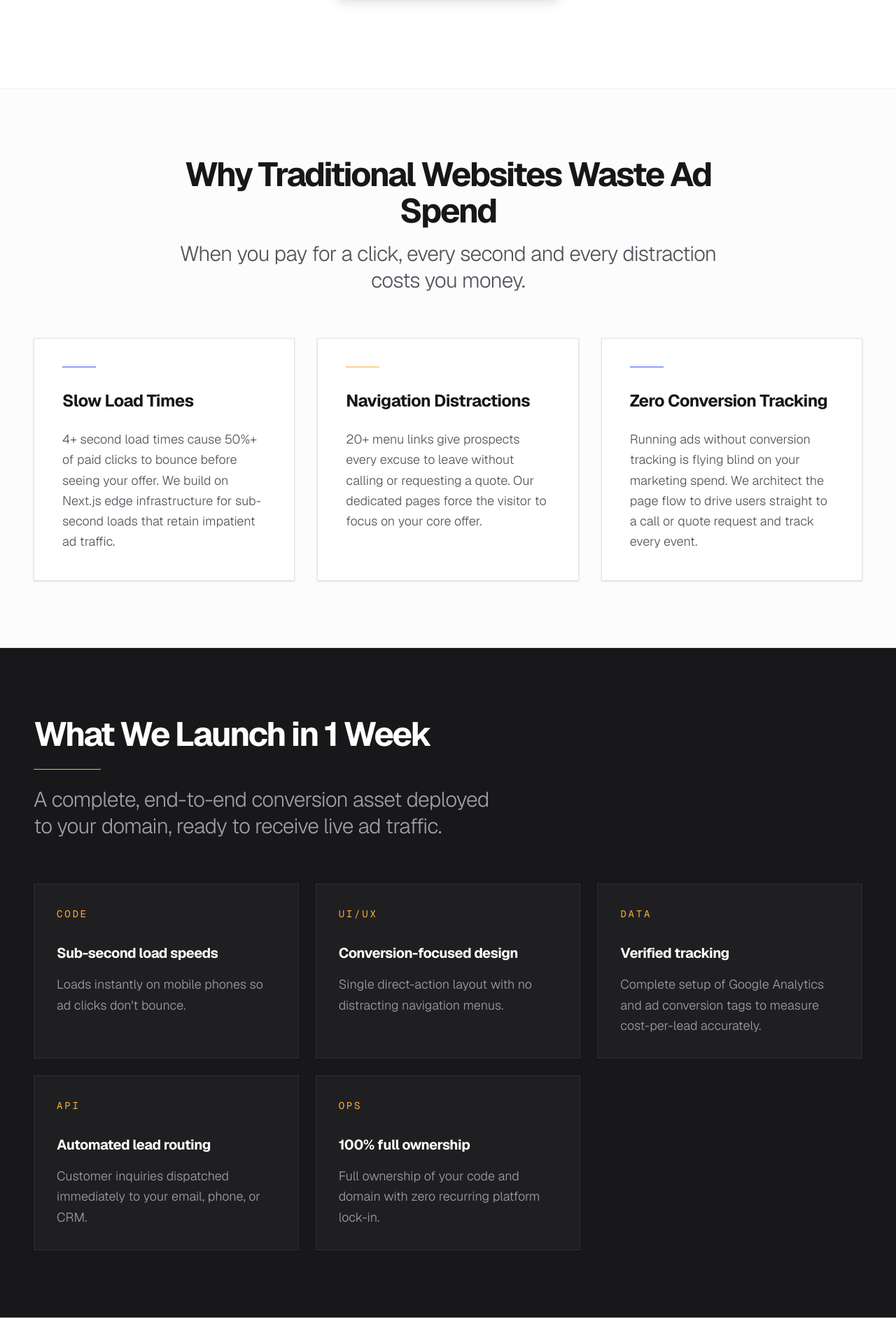
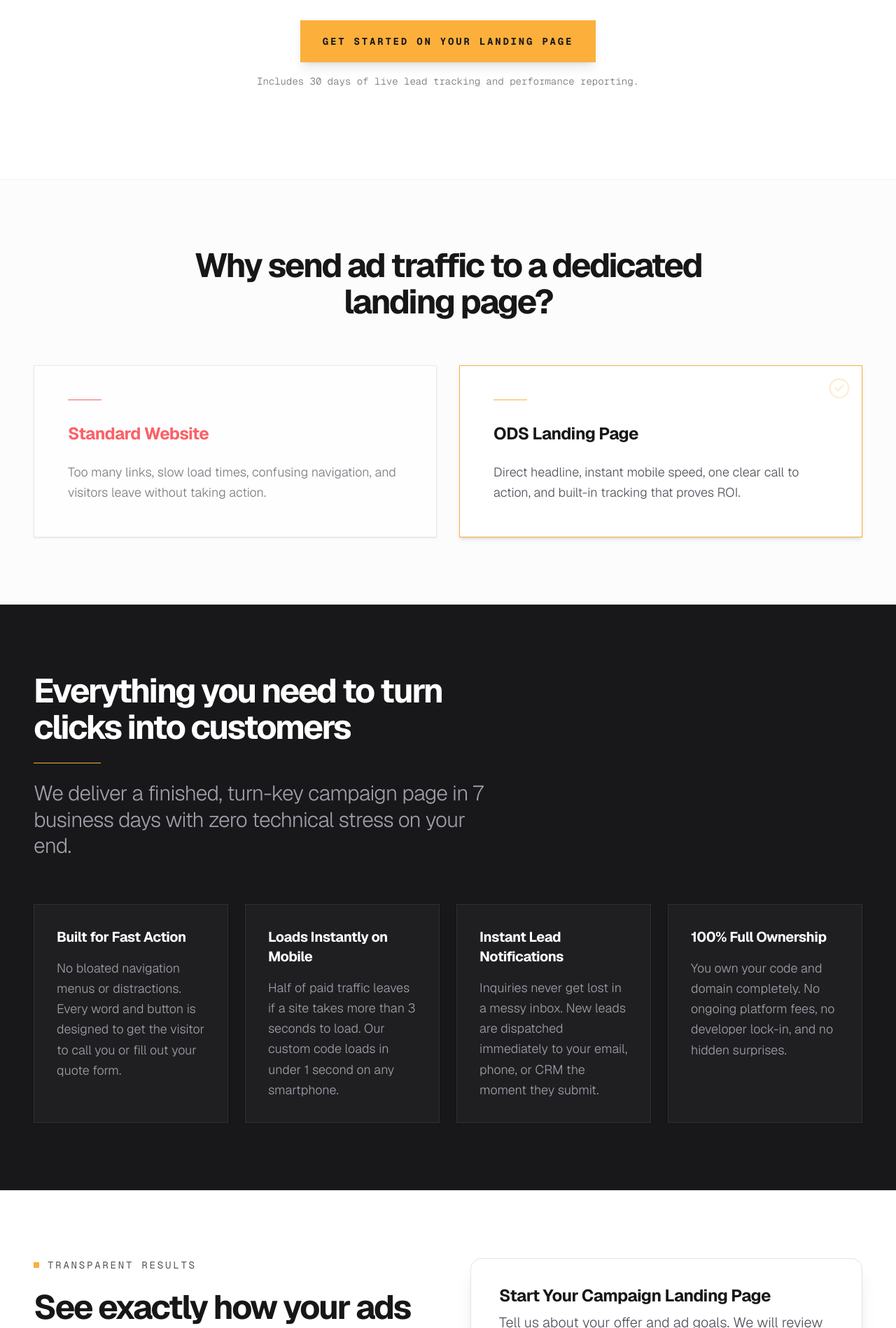
Before and after one commit to markohanesian/ods-headless, a Next.js app: page /lead-capture in a window 1280 px wide. Shown: the part 762-2660 px from the top of the page at 70% size. Built offline with nearby package versions, Linux system fonts and the light colour scheme.

Commit message:
refactor: optimize Lead Capture messaging and form UI

```diff
--- a/app/lead-capture/page.tsx
+++ b/app/lead-capture/page.tsx
@@ -11,57 +11,52 @@ export default function LeadCapturePage() {
         <div className="max-w-4xl mx-auto space-y-8 z-10">
           <div className="label-mono flex sm:justify-center items-start sm:items-center text-left sm:text-center max-sm:tracking-normal max-sm:text-xs max-sm:leading-snug">
             <span className="flex-shrink-0 h-2 w-2 bg-brand mr-3 mt-1 sm:mt-0"></span>
-            <span>BUILT IN 1 WEEK • 30-DAY PERFORMANCE TRACKING</span>
+            <span>BUILT IN 1 WEEK • 30 DAYS OF INCLUDED ANALYTICS</span>
           </div>
           <h1 className="text-5xl md:text-7xl lg:text-[6rem] font-bold tracking-[-0.05em] leading-[0.95] text-zinc-900 dark:text-zinc-50">
-            A high-converting landing page built in <span className="text-accent-blue">1 week.</span>
+            A high-converting landing page built to make your ads <span className="text-accent-blue">profitable.</span>
           </h1>
           <p className="lead-text text-zinc-600 dark:text-zinc-400 max-w-2xl mx-auto font-light">
-            Turn your paid ad clicks into booked calls, quote requests, and revenue. Deployed on high-speed infrastructure with built-in conversion tracking and a live 30-day Looker Studio performance dashboard.
+            Stop sending paid Google and social media traffic to slow, confusing websites. We build fast, focused landing pages that turn clicks into phone calls, quote requests, and real customers—shipped in one week.
           </p>
-          <div className="pt-8">
+          <div className="pt-8 flex flex-col items-center gap-4">
             <a
-              href="#pilot-application"
+              href="#intake-form"
               className="btn-brand"
             >
-              Claim Your 30-Day Pilot
+              Get Started on Your Landing Page
             </a>
+            <p className="text-sm font-mono text-zinc-500 dark:text-zinc-400">
+              Includes 30 days of live lead tracking and performance reporting.
+            </p>
           </div>
         </div>
       </section>
 
-      {/* Section 2: The Problem */}
+      {/* Section 2: Comparison */}
       <section className="px-6 py-24 bg-zinc-50/50 dark:bg-zinc-900/20 lg:px-12 border-t border-zinc-100 dark:border-zinc-900">
         <div className="max-w-7xl mx-auto">
           <div className="text-center max-w-3xl mx-auto mb-16 space-y-4">
-            <h2 className="text-4xl md:text-5xl font-bold tracking-tighter">Why Traditional Websites Waste Ad Spend</h2>
-            <p className="lead-text text-zinc-600 dark:text-zinc-400">
-              When you pay for a click, every second and every distraction costs you money.
-            </p>
+            <h2 className="text-4xl md:text-5xl font-bold tracking-tighter">Why send ad traffic to a dedicated landing page?</h2>
           </div>
 
-          <div className="grid md:grid-cols-3 gap-8">
-            <div className="p-8 sm:p-10 bg-white dark:bg-zinc-900 border border-zinc-200 dark:border-zinc-800 space-y-6 shadow-sm">
-              <div className="h-px w-12 bg-accent-blue mb-8"></div>
-              <h3 className="text-2xl font-bold tracking-tight">Slow Load Times</h3>
+          <div className="grid md:grid-cols-2 gap-8">
+            <div className="p-8 sm:p-12 bg-white dark:bg-zinc-900 border border-zinc-200 dark:border-zinc-800 space-y-6 shadow-sm opacity-75">
+              <div className="h-px w-12 bg-red-500 mb-8"></div>
+              <h3 className="text-2xl font-bold tracking-tight text-red-500">Standard Website</h3>
               <p className="text-lg text-zinc-600 dark:text-zinc-400 font-light leading-relaxed">
-                4+ second load times cause 50%+ of paid clicks to bounce before seeing your offer. We build on Next.js edge infrastructure for sub-second loads that retain impatient ad traffic.
+                Too many links, slow load times, confusing navigation, and visitors leave without taking action.
               </p>
             </div>
 
-            <div className="p-8 sm:p-10 bg-white dark:bg-zinc-900 border border-zinc-200 dark:border-zinc-800 space-y-6 shadow-sm">
+            <div className="p-8 sm:p-12 bg-white dark:bg-zinc-900 border border-brand space-y-6 shadow-md relative overflow-hidden">
+              <div className="absolute top-0 right-0 p-4">
+                <CheckCircle2 className="w-8 h-8 text-brand opacity-20" />
+              </div>
               <div className="h-px w-12 bg-brand mb-8"></div>
-              <h3 className="text-2xl font-bold tracking-tight">Navigation Distractions</h3>
+              <h3 className="text-2xl font-bold tracking-tight">ODS Landing Page</h3>
               <p className="text-lg text-zinc-600 dark:text-zinc-400 font-light leading-relaxed">
-                20+ menu links give prospects every excuse to leave without calling or requesting a quote. Our dedicated pages force the visitor to focus on your core offer.
-              </p>
-            </div>
-
-            <div className="p-8 sm:p-10 bg-white dark:bg-zinc-900 border border-zinc-200 dark:border-zinc-800 space-y-6 shadow-sm">
-              <div className="h-px w-12 bg-accent-blue mb-8"></div>
-              <h3 className="text-2xl font-bold tracking-tight">Zero Conversion Tracking</h3>
-              <p className="text-lg text-zinc-600 dark:text-zinc-400 font-light leading-relaxed">
-                Running ads without conversion tracking is flying blind on your marketing spend. We architect the page flow to drive users straight to a call or quote request and track every event.
+                Direct headline, instant mobile speed, one clear call to action, and built-in tracking that proves ROI.
               </p>
             </div>
           </div>
@@ -73,28 +68,22 @@ export default function LeadCapturePage() {
         <div className="max-w-7xl mx-auto">
           <div className="mb-16 md:flex justify-between items-end">
             <div className="max-w-2xl space-y-6">
-              <h2 className="text-4xl md:text-5xl font-bold tracking-tighter text-white">What We Launch in 1 Week</h2>
+              <h2 className="text-4xl md:text-5xl font-bold tracking-tighter text-white">Everything you need to turn clicks into customers</h2>
               <div className="h-px w-24 bg-brand"></div>
               <p className="lead-text text-zinc-400">
-                A complete, end-to-end conversion asset deployed to your domain, ready to receive live ad traffic.
+                We deliver a finished, turn-key campaign page in 7 business days with zero technical stress on your end.
               </p>
             </div>
           </div>
 
-          <div className="grid md:grid-cols-2 lg:grid-cols-3 gap-6">
+          <div className="grid md:grid-cols-2 lg:grid-cols-4 gap-6">
             {[
-              { title: "Sub-second load speeds", desc: "Loads instantly on mobile phones so ad clicks don't bounce.", badge: "CODE" },
-              { title: "Conversion-focused design", desc: "Single direct-action layout with no distracting navigation menus.", badge: "UI/UX" },
-              { title: "Verified tracking", desc: "Complete setup of Google Analytics and ad conversion tags to measure cost-per-lead accurately.", badge: "DATA" },
-              { title: "Automated lead routing", desc: "Customer inquiries dispatched immediately to your email, phone, or CRM.", badge: "API" },
-              { title: "100% full ownership", desc: "Full ownership of your code and domain with zero recurring platform lock-in.", badge: "OPS" }
+              { title: "Built for Fast Action", desc: "No bloated navigation menus or distractions. Every word and button is designed to get the visitor to call you or fill out your quote form." },
+              { title: "Loads Instantly on Mobile", desc: "Half of paid traffic leaves if a site takes more than 3 seconds to load. Our custom code loads in under 1 second on any smartphone." },
+              { title: "Instant Lead Notifications", desc: "Inquiries never get lost in a messy inbox. New leads are dispatched immediately to your email, phone, or CRM the moment they submit." },
+              { title: "100% Full Ownership", desc: "You own your code and domain completely. No ongoing platform fees, no developer lock-in, and no hidden surprises." }
             ].map((feature, i) => (
               <div key={i} className="p-8 bg-zinc-800/50 border border-zinc-700/50 hover:border-zinc-600 transition-colors flex flex-col gap-6 shadow-sm">
-                <div className="flex justify-between items-start mb-2">
-                  <span className="label-mono text-brand">
-                    {feature.badge}
-                  </span>
-                </div>
                 <div>
                   <h3 className="text-xl font-bold text-white mb-4 tracking-tight">{feature.title}</h3>
                   <p className="text-zinc-400 text-lg font-light leading-relaxed">{feature.desc}</p>
@@ -105,22 +94,33 @@ export default function LeadCapturePage() {
         </div>
       </section>
 
-      {/* Section 4 & 5: Pilot & Form */}
-      <section id="pilot-application" className="px-6 py-24 bg-white dark:bg-zinc-950 lg:px-12 border-t border-zinc-200 dark:border-zinc-800">
+      {/* Section 4 & 5: Analytics & Form */}
+      <section id="intake-form" className="px-6 py-24 bg-white dark:bg-zinc-950 lg:px-12 border-t border-zinc-200 dark:border-zinc-800">
         <div className="max-w-7xl mx-auto grid lg:grid-cols-2 gap-16 items-start">
-          <div className="space-y-10 lg:sticky lg:top-24">
+           <div className="space-y-10 lg:sticky lg:top-24">
             <div>
-              <h2 className="text-4xl md:text-5xl font-bold tracking-tighter mb-8 uppercase">The 30-Day Performance Window</h2>
+              <div className="label-mono flex items-center mb-6">
+                <span className="flex-shrink-0 h-2 w-2 bg-brand mr-3"></span>
+                <span>TRANSPARENT RESULTS</span>
+              </div>
+              <h2 className="text-4xl md:text-5xl font-bold tracking-tighter mb-8">See exactly how your ads are performing.</h2>
               <div className="h-px w-24 bg-accent-blue mb-8"></div>
               <p className="lead-text text-zinc-700 dark:text-zinc-300 mb-8">
-                We build and launch your custom landing page in 1 week. Then, we monitor real-world traffic on a private 30-day Looker Studio dashboard so you can verify your conversion rate and cost-per-lead before deciding whether to take on an ongoing maintenance retainer.
+                Most web developers build a page and disappear. With every build, we include 30 days of live conversion tracking and performance reporting. You get a private, easy-to-read analytics dashboard that shows you exactly how many people visited, who submitted a form, and what each lead cost you.
               </p>
-              <div className="p-6 bg-zinc-50 dark:bg-zinc-900 border border-zinc-200 dark:border-zinc-800 rounded-lg">
-                <p className="font-bold text-zinc-900 dark:text-zinc-50 flex items-start gap-3">
-                  <CheckCircle2 className="w-6 h-6 text-brand flex-shrink-0" />
-                  Guaranteed sub-second load speeds, flawless mobile usability, and verified lead delivery on day one.
-                </p>
-              </div>
+
+              <ul className="space-y-6">
+                {[
+                  "Real-time lead count and conversion rate tracking",
+                  "Clear data showing which ads actually generate calls",
+                  "30 days of post-launch technical support included"
+                ].map((item, i) => (
+                  <li key={i} className="flex items-start gap-4 font-medium text-lg text-zinc-900 dark:text-zinc-100">
+                    <CheckCircle2 className="w-6 h-6 text-brand flex-shrink-0 mt-1" />
+                    {item}
+                  </li>
+                ))}
+              </ul>
             </div>
           </div>
 
--- a/components/LeadCaptureForm.tsx
+++ b/components/LeadCaptureForm.tsx
@@ -4,10 +4,16 @@ import React, { useState, useEffect } from "react";
 import { useRouter } from "next/navigation";
 import Link from "next/link";
 
-const GOAL_OPTIONS = [
-  "Convert Paid Ad Clicks",
-  "Launch a New Service",
-  "Agency White-Label",
+const ADS_OPTIONS = [
+  "Yes, Active Campaigns",
+  "Planning to Launch Soon",
+  "Not Running Ads Yet",
+];
+
+const TIMELINE_OPTIONS = [
+  "ASAP (Within 1–2 Weeks)",
+  "Next 30–60 Days",
+  "Flexible",
 ];
 
 export default function LeadCaptureForm() {
@@ -20,9 +26,9 @@ export default function LeadCaptureForm() {
   const [formData, setFormData] = useState({
     name: "",
     email: "",
-    company: "",
-    websiteUrl: "",
-    primaryGoal: "Convert Paid Ad Clicks",
+    companyOrUrl: "",
+    runningAds: "Yes, Active Campaigns",
+    timeline: "ASAP (Within 1–2 Weeks)",
   });
 
   // Auto-redirect timer effect on success
@@ -44,7 +50,7 @@ export default function LeadCaptureForm() {
   const handleNextStep = (e: React.FormEvent) => {
     e.preventDefault();
     if (step === 1) {
-      if (!formData.name.trim() || !formData.email.trim() || !formData.company.trim()) {
+      if (!formData.name.trim() || !formData.email.trim() || !formData.companyOrUrl.trim()) {
         setErrorMessage("Please complete all required fields before continuing.");
         return;
       }
@@ -95,11 +101,11 @@ export default function LeadCaptureForm() {
         </div>
 
         <h3 className="text-2xl sm:text-3xl font-bold text-zinc-900 dark:text-zinc-50">
-          Pilot Request Confirmed!
+          Request Confirmed!
         </h3>
 
         <p className="text-zinc-600 dark:text-zinc-300 max-w-md mx-auto leading-relaxed">
-          Thank you, <span className="font-semibold text-zinc-900 dark:text-zinc-50">{formData.name}</span>. We've received your request for <span className="font-semibold text-zinc-900 dark:text-zinc-50">{formData.company}</span> and will reach out shortly.
+          Thank you, <span className="font-semibold text-zinc-900 dark:text-zinc-50">{formData.name}</span>. We've received your landing page request and will get back to you within 1 business day.
         </p>
 
         <div className="p-4 bg-zinc-50 dark:bg-zinc-950 border border-zinc-200 dark:border-zinc-800 rounded-xl text-sm font-mono text-zinc-500 dark:text-zinc-400 max-w-sm mx-auto flex items-center justify-center gap-2">
@@ -113,7 +119,10 @@ export default function LeadCaptureForm() {
   return (
     <div className="bg-white dark:bg-zinc-900 border border-zinc-200 dark:border-zinc-800 p-6 sm:p-10 rounded-2xl shadow-xl">
       <div className="mb-6 pb-6 border-b border-zinc-100 dark:border-zinc-800">
-        <h2 className="text-2xl font-bold tracking-tight text-zinc-900 dark:text-zinc-50">Apply for the 30-Day Pilot</h2>
+        <h2 className="text-2xl font-bold tracking-tight text-zinc-900 dark:text-zinc-50">Start Your Campaign Landing Page</h2>
+        <p className="text-zinc-600 dark:text-zinc-400 mt-2">
+          Tell us about your offer and ad goals. We will review your project and get back to you within 1 business day.
+        </p>
       </div>
 
       {/* Progress Bar & Indicators */}
@@ -123,8 +132,8 @@ export default function LeadCaptureForm() {
             STEP {step} OF 2
           </span>
           <span className="text-zinc-400 dark:text-zinc-500">
-            {step === 1 && "Your Business Basics"}
-            {step === 2 && "Primary Goal"}
+            {step === 1 && "Your Basic Info"}
+            {step === 2 && "Ad Goals & Timeline"}
           </span>
         </div>
         <div className="w-full h-1.5 bg-zinc-100 dark:bg-zinc-800 rounded-full overflow-hidden">
@@ -147,55 +156,44 @@ export default function LeadCaptureForm() {
         <form onSubmit={handleNextStep} className="space-y-6">
           <div className="space-y-2">
             <label className="block text-sm font-bold text-zinc-900 dark:text-zinc-100">
-              What is your name and business email? *
-            </label>
-            <div className="grid grid-cols-1 sm:grid-cols-2 gap-4">
-              <input
-                type="text"
-                required
-                placeholder="Full Name"
-                value={formData.name}
-                onChange={(e) => setFormData({ ...formData, name: e.target.value })}
-                className="w-full bg-zinc-50 dark:bg-zinc-950 border border-zinc-200 dark:border-zinc-800 rounded-lg px-4 py-3 text-zinc-900 dark:text-zinc-50 focus:outline-none focus:border-accent-blue transition-colors"
-              />
-              <input
-                type="email"
-                required
-                placeholder="Business Email"
-                value={formData.email}
-                onChange={(e) => setFormData({ ...formData, email: e.target.value })}
-                className="w-full bg-zinc-50 dark:bg-zinc-950 border border-zinc-200 dark:border-zinc-800 rounded-lg px-4 py-3 text-zinc-900 dark:text-zinc-50 focus:outline-none focus:border-accent-blue transition-colors"
-              />
-            </div>
-          </div>
-
-          <div className="space-y-4">
-            <div className="space-y-2">
-              <label className="block text-sm font-bold text-zinc-900 dark:text-zinc-100">
-                Company Name *
+              Full Name *
             </label>
             <input
               type="text"
               required
-                placeholder="Company Name"
-                value={formData.company}
-                onChange={(e) => setFormData({ ...formData, company: e.target.value })}
+              placeholder="Your Full Name"
+              value={formData.name}
+              onChange={(e) => setFormData({ ...formData, name: e.target.value })}
               className="w-full bg-zinc-50 dark:bg-zinc-950 border border-zinc-200 dark:border-zinc-800 rounded-lg px-4 py-3 text-zinc-900 dark:text-zinc-50 focus:outline-none focus:border-accent-blue transition-colors"
             />
           </div>
 
           <div className="space-y-2">
             <label className="block text-sm font-bold text-zinc-900 dark:text-zinc-100">
-                Website URL <span className="font-normal text-zinc-500">(Optional)</span>
+              Work Email *
             </label>
             <input
-                type="url"
-                placeholder="https://yourwebsite.com"
-                value={formData.websiteUrl}
-                onChange={(e) => setFormData({ ...formData, websiteUrl: e.target.value })}
+              type="email"
+              required
+              placeholder="Your Business Email"
+              value={formData.email}
+              onChange={(e) => setFormData({ ...formData, email: e.target.value })}
               className="w-full bg-zinc-50 dark:bg-zinc-950 border border-zinc-200 dark:border-zinc-800 rounded-lg px-4 py-3 text-zinc-900 dark:text-zinc-50 focus:outline-none focus:border-accent-blue transition-colors"
             />
           </div>
+
+          <div className="space-y-2">
+            <label className="block text-sm font-bold text-zinc-900 dark:text-zinc-100">
+              Company Name or Current Website URL *
+            </label>
+            <input
+              type="text"
+              required
+              placeholder="Company Name or Website URL"
+              value={formData.companyOrUrl}
+              onChange={(e) => setFormData({ ...formData, companyOrUrl: e.target.value })}
+              className="w-full bg-zinc-50 dark:bg-zinc-950 border border-zinc-200 dark:border-zinc-800 rounded-lg px-4 py-3 text-zinc-900 dark:text-zinc-50 focus:outline-none focus:border-accent-blue transition-colors"
+            />
           </div>
 
           <div className="pt-4 flex justify-end">
@@ -211,15 +209,50 @@ export default function LeadCaptureForm() {
         <form onSubmit={handleSubmitFinal} className="space-y-6">
           <div className="space-y-3">
             <label className="block text-sm font-bold text-zinc-900 dark:text-zinc-100 mb-2">
-              Primary Goal *
+              Are you currently running ads? *
             </label>
             <div className="space-y-3">
-              {GOAL_OPTIONS.map((option) => {
-                const isSelected = formData.primaryGoal === option;
+              {ADS_OPTIONS.map((option) => {
+                const isSelected = formData.runningAds === option;
                 return (
                   <div
                     key={option}
-                    onClick={() => setFormData({ ...formData, primaryGoal: option })}
+                    onClick={() => setFormData({ ...formData, runningAds: option })}
+                    className={`p-4 rounded-xl border cursor-pointer transition-all flex items-center justify-between ${
+                      isSelected
+                        ? "bg-accent-blue/10 border-accent-blue text-zinc-900 dark:text-zinc-50"
+                        : "bg-zinc-50 dark:bg-zinc-950 border-zinc-200 dark:border-zinc-800 text-zinc-600 dark:text-zinc-300 hover:border-zinc-400"
+                    }`}
+                  >
+                    <div className="flex items-center gap-3">
+                      <div
+                        className={`w-5 h-5 rounded-full flex items-center justify-center border text-sm ${
+                          isSelected
+                            ? "bg-accent-blue border-accent-blue"
+                            : "border-zinc-300 dark:border-zinc-700 bg-white dark:bg-zinc-900"
+                        }`}
+                      >
+                        {isSelected && <div className="w-2 h-2 rounded-full bg-white"></div>}
+                      </div>
+                      <span className="font-medium text-sm sm:text-base">{option}</span>
+                    </div>
+                  </div>
+                );
+              })}
+            </div>
+          </div>
+
+          <div className="space-y-3">
+            <label className="block text-sm font-bold text-zinc-900 dark:text-zinc-100 mb-2">
+              Target Launch Timeline *
+            </label>
+            <div className="space-y-3">
+              {TIMELINE_OPTIONS.map((option) => {
+                const isSelected = formData.timeline === option;
+                return (
+                  <div
+                    key={option}
+                    onClick={() => setFormData({ ...formData, timeline: option })}
                     className={`p-4 rounded-xl border cursor-pointer transition-all flex items-center justify-between ${
                       isSelected
                         ? "bg-accent-blue/10 border-accent-blue text-zinc-900 dark:text-zinc-50"
@@ -252,13 +285,21 @@ export default function LeadCaptureForm() {
             >
               ← Back
             </button>
+            <div className="flex flex-col items-end gap-2">
               <button
                 type="submit"
                 disabled={status === "submitting"}
-              className="btn-brand px-8 py-4 text-base font-bold shadow-lg disabled:opacity-50"
+                className="btn-brand px-8 py-4 text-base font-bold shadow-lg disabled:opacity-50 w-full sm:w-auto"
               >
-              {status === "submitting" ? "Processing..." : "Claim Your 30-Day Pilot"}
+                {status === "submitting" ? "Processing..." : "Request Your Landing Page Build"}
               </button>
+            </div>
+          </div>
+
+          <div className="mt-6 text-center">
+            <p className="text-xs text-zinc-500 font-mono">
+              ⚡ 1-week turnaround. 30 days of performance reporting included. No spam, ever.
+            </p>
           </div>
         </form>
       )}
```
Also changed, not shown: 1 other file (tests, documents, lock files or other folders). Lines whose indentation alone changed are shown as unchanged.
